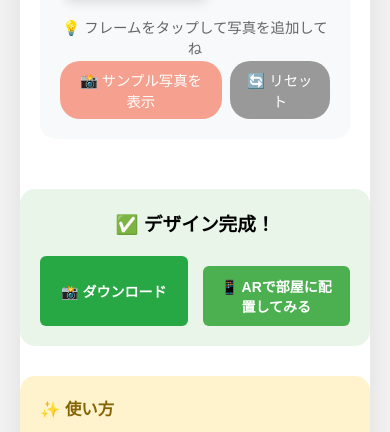
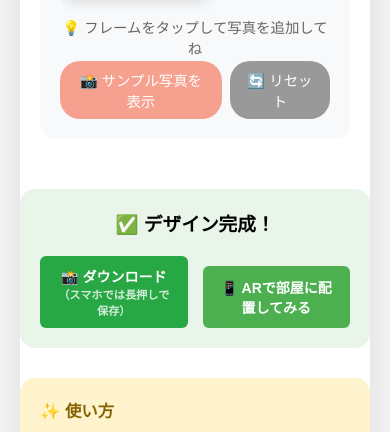
Before and after one commit to aya474747/gokigen_mood, a plain HTML site: page index.html in a window 390 px wide. Both pictures are taken after a click on the button "📸 サンプル写真を表示". Shown: the part 401-833 px from the top of the page. Drawn offline with Linux system fonts and the light colour scheme.

Commit message:
スマホ対応: ダウンロード時にカメラロール保存を可能に

```diff
--- a/index.html
+++ b/index.html
@@ -511,6 +511,18 @@
 
         .download-btn.zip:hover {
             background: #138496;
+        }
+
+        .mobile-hint {
+            display: none;
+            font-size: 0.8em;
+            opacity: 0.8;
+        }
+
+        @media (max-width: 768px) {
+            .mobile-hint {
+                display: inline;
+            }
         }
 
         .loading {
@@ -1156,7 +1168,7 @@
 
 
             <div class="download-options">
-                <button class="download-btn" onclick="downloadIndividual()">📸 ダウンロード</button>
+                <button class="download-btn" onclick="downloadIndividual()">📸 ダウンロード<span class="mobile-hint">（スマホでは長押しで保存）</span></button>
                 <button class="download-btn ar" onclick="openAR()" style="background: #4CAF50; color: white; border: none; padding: 10px 16px; border-radius: 6px; font-size: 14px; cursor: pointer; margin-top: 10px; width: 100%;">📱 ARで部屋に配置してみる</button>
             </div>
         </div>
@@ -2232,15 +2244,27 @@
 
                                 // ダウンロード実行
                     const link = document.createElement('a');
+                    // スマホではdownload属性を削除して新しいタブで開く
+                    if (window.innerWidth <= 768) {
+                        link.href = archCanvas.toDataURL('image/jpeg', 0.95);
+                        link.target = '_blank';
+                    } else {
                         link.download = `gokigen-mood-gallery-${i + 1}-${Date.now()}.jpg`;
                         link.href = archCanvas.toDataURL('image/jpeg', 0.95);
+                    }
                                 link.click();
                             } catch (error) {
                                 console.error('PNG画像の描画エラー:', error);
                                 // エラーが発生してもアーチ型の写真はダウンロード
                                 const link = document.createElement('a');
+                                // スマホではdownload属性を削除して新しいタブで開く
+                                if (window.innerWidth <= 768) {
+                                    link.href = archCanvas.toDataURL('image/jpeg', 0.95);
+                                    link.target = '_blank';
+                                } else {
                                     link.download = `gokigen-mood-gallery-${i + 1}-${Date.now()}.jpg`;
                                     link.href = archCanvas.toDataURL('image/jpeg', 0.95);
+                                }
                     link.click();
                 }
                             });
@@ -2313,8 +2337,14 @@
                             // リサイズされた画像にフィルターを適用
                             applyFiltersToCanvas(resizeCanvas, adjustments, (filteredCanvas) => {
                                 const link = document.createElement('a');
+                                // スマホではdownload属性を削除して新しいタブで開く
+                                if (window.innerWidth <= 768) {
+                                    link.href = filteredCanvas.toDataURL('image/jpeg', 0.95);
+                                    link.target = '_blank';
+                                } else {
                                     link.download = `gokigen-mood-gallery-${i + 1}-${Date.now()}.jpg`;
                                     link.href = filteredCanvas.toDataURL('image/jpeg', 0.95);
+                                }
                                 link.click();
                             });
                         };
```
Lines whose indentation alone changed are shown as unchanged.
